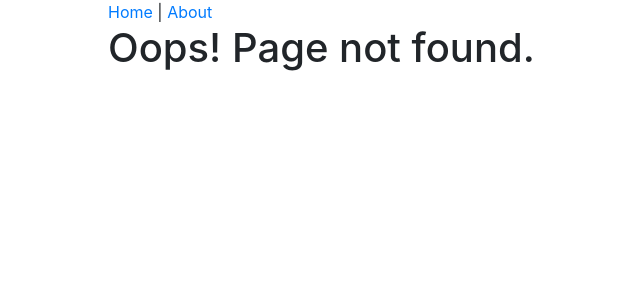
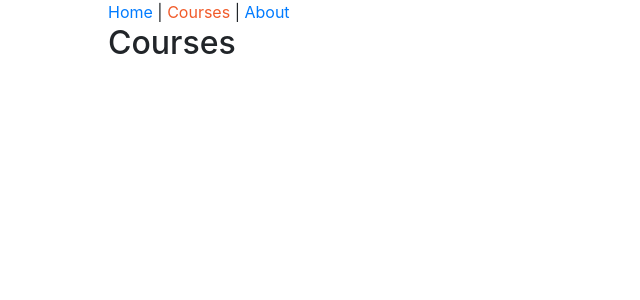
Before and after one commit to JesHansen/react-redux-typescript, a React (Create React App) app: page /courses in a window 1280 px wide. Before the commit this address had no page. Shown: the top 300 px of the page, without its empty margins (122-762 px from the left). Built offline with nearby package versions, Linux system fonts and the light colour scheme.

Commit message:
Module 5: Create Course Page

```diff
--- a/src/components/App.tsx
+++ b/src/components/App.tsx
@@ -4,6 +4,7 @@
 import AboutPage from "./about/AboutPage";
 import Header from "./common/Header";
 import PageNotFound from "./PageNotFound";
+import CoursesPage from "./courses/CoursesPage";
 
 const App: React.FC = () => (
   <div className="container-fluid">
@@ -11,6 +12,7 @@
     <Switch>
       <Route exact path="/" component={HomePage} />
       <Route path="/about" component={AboutPage} />
+      <Route path="/courses" component={CoursesPage} />
       <Route component={PageNotFound} />
     </Switch>
   </div>
--- a/src/components/common/Header.tsx
+++ b/src/components/common/Header.tsx
@@ -10,6 +10,10 @@
         Home
       </NavLink>
       {" | "}
+      <NavLink to="/courses" activeStyle={activeStyle}>
+        Courses
+      </NavLink>
+      {" | "}
       <NavLink to="/about" activeStyle={activeStyle}>
         About
       </NavLink>
--- /dev/null
+++ b/src/components/courses/CoursesPage.tsx
@@ -0,0 +1,9 @@
+import React from "react";
+
+class CoursesPage extends React.Component {
+  render() {
+    return <h2>Courses</h2>;
+  }
+}
+
+export default CoursesPage;
```
